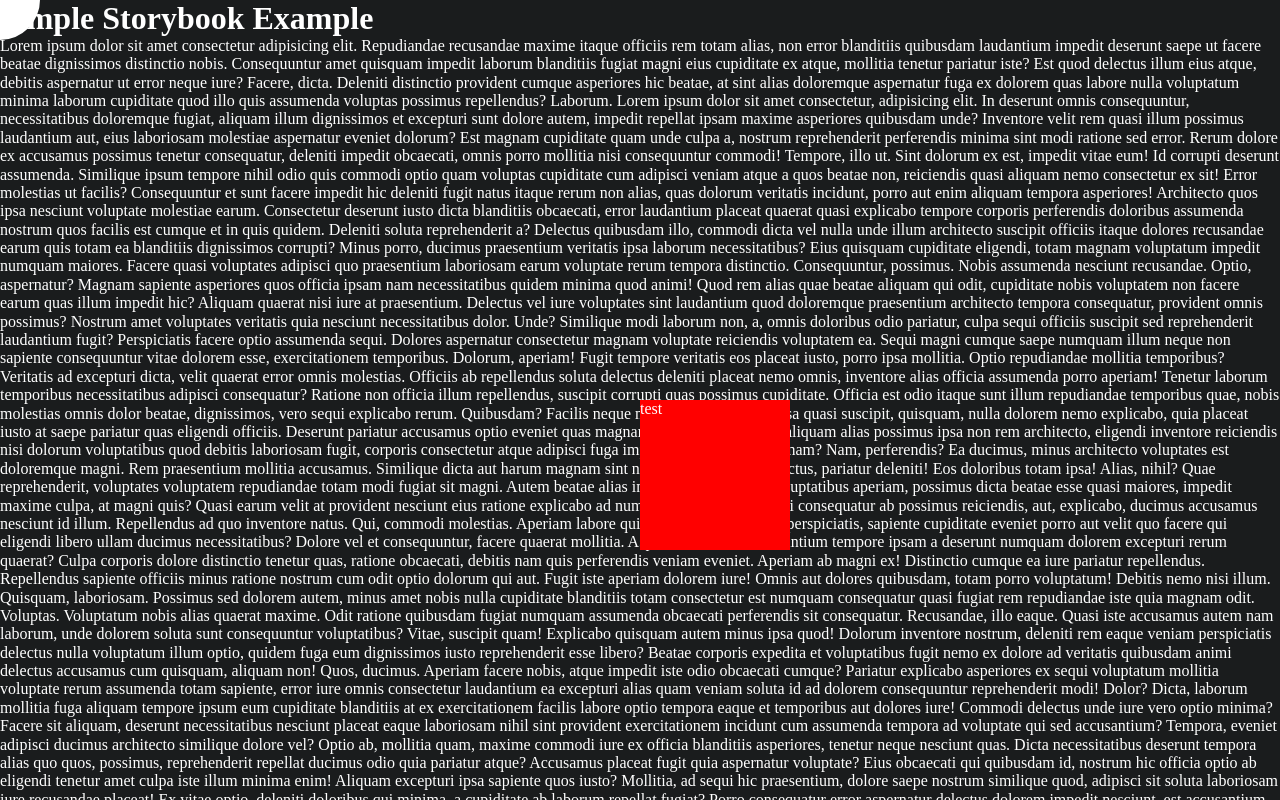
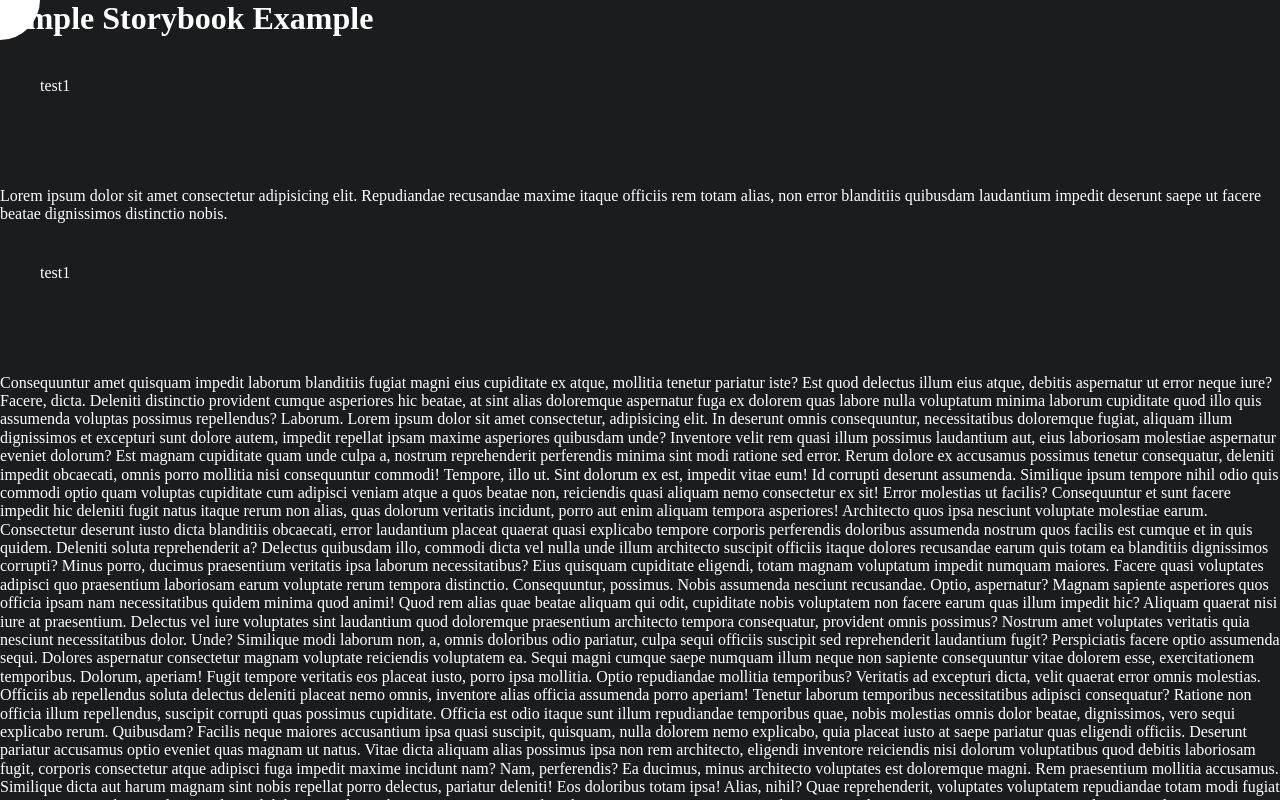
Before and after one commit to bartlomiej-krakowski/homepage-nextjs, a Next.js app: page / in a window 1280 px wide. Shown: the top 800 px of the page. Built offline with nearby package versions, Linux system fonts and the light colour scheme.

Commit message:
feat(): Introduce Cursor & Stiicky components

```diff
--- a/src/bootstrap/index.ts
+++ /dev/null
@@ -1 +0,0 @@
-export * from './with-providers'
--- a/src/components/Cursor/Cursor.styled.ts
+++ b/src/components/Cursor/Cursor.styled.ts
@@ -10,6 +10,8 @@ type TCursorCointainer = {
 
 export const CursorContainer = styled.div<TCursorCointainer>`
   position: fixed;
+  top: 0;
+  left: 0;
   z-index: 1200;
   width: 80px;
   height: 80px;
@@ -52,4 +54,4 @@ export const TestWrapper = styled.div`
   width: 150px;
   height: 150px;
   background: red;
-  `
+`
--- a/src/components/Cursor/Cursor.tsx
+++ b/src/components/Cursor/Cursor.tsx
@@ -23,7 +23,6 @@ interface CursorParameters {
   color: string;
   type: CursorTypes;
   isClicked: boolean;
-  sticky: boolean;
   isHovering: boolean;
 }
 
@@ -36,15 +35,12 @@ export const Cursor: FC = () => {
   const cursorContainerEl = useRef<HTMLDivElement>(null)
   const cursorEl = useRef<HTMLDivElement>(null)
 
-  const testEl = useRef<HTMLDivElement>(null)
-
   const [cursorParameters, setCursorParameters] = useState<CursorParameters>({
     size: CursorSizes.Medium,
     label: '',
     color: 'white',
     type: CursorTypes.Default,
     isClicked: false,
-    sticky: false,
     isHovering: false,
   })
 
@@ -53,58 +49,18 @@ export const Cursor: FC = () => {
     left: 0,
   })
 
-  const parallaxIt = (e: MouseEvent, target: HTMLDivElement, movement: number) => {
-    const boundingRect = target.getBoundingClientRect()
-    const relX = e.pageX - boundingRect.left
-    const relY = e.pageY - boundingRect.top
-
-    gsap.to(target, 0.3, {
-      x: (relX - boundingRect.width / 2) / boundingRect.width * movement,
-      y: (relY - boundingRect.height / 2) / boundingRect.height * movement,
-      ease: 'power2.easeOut'
-    })
-  }
-
-  const resetParallax = (target: HTMLDivElement) => {
-    gsap.to(target, 0.3, {
-      x: 0,
-      y: 0,
-      ease: 'power2.easeOut'
-    })
-  }
-
-  const parallaxCursor = (e: MouseEvent, target: HTMLDivElement, movement: number) => {
-    const rect = target.getBoundingClientRect()
-    const relX = e.pageX - rect.left
-    const relY = e.pageY - rect.top
-
-    const left = rect.left + rect.width / 2 + (relX - rect.width / 2) / movement
-    const top = rect.top + rect.height / 2 + (relY - rect.height / 2) / movement
-
-    setCursorPositon({
-      left,
-      top
-    })
-  }
-
   const updatePosition = (event: MouseEvent) => {
-    if (!cursorParameters.sticky) {
     setCursorPositon({
       top: event.clientY,
       left: event.clientX,
     })
   }
-  }
 
-  const cursorHandler = (event: CustomEvent) => {
+  const cursorHandler = (event: CustomEvent | MouseEvent) => {
     setCursorParameters((prevState) => ({
       ...prevState,
       ...event.detail,
     }))
-
-    gsap.to(cursorEl.current, 0.3, {
-      scale: cursorParameters.size,
-    })
   }
 
   const mouseDownHandler = () => {
@@ -116,32 +72,16 @@ export const Cursor: FC = () => {
 
   const setSubscription = () => {
     const cursor$ = fromEvent<MouseEvent>(document, 'cursor')
+    cursor$.subscribe((event) => cursorHandler(event))
+
     const mousemove$ = fromEvent<MouseEvent>(document, 'mousemove')
     const mousedown$ = fromEvent<MouseEvent>(document, 'mousedown')
 
-    const stickymove$ = fromEvent<MouseEvent>(testEl.current, 'mousemove')
-    const stickyenter$ = fromEvent<MouseEvent>(testEl.current, 'mouseenter')
-    const stickyleave$ = fromEvent<MouseEvent>(testEl.current, 'mouseleave')
-
-    cursor$.subscribe((event) => cursorHandler(event))
     mousedown$.subscribe(() => mouseDownHandler())
 
     mousemove$.pipe(
       subscribeOn(animationFrameScheduler),
-      takeUntil(stickyenter$),
-      repeatWhen(() => stickyleave$)
     ).subscribe(event => updatePosition(event))
-
-    stickymove$.pipe(
-      subscribeOn(animationFrameScheduler),
-      takeUntil(stickyleave$),
-      repeatWhen(() => stickyenter$)
-    ).subscribe(event => {
-      parallaxCursor(event, testEl.current, 3)
-      parallaxIt(event, testEl.current, 10)
-    })
-
-    stickyleave$.subscribe(() => resetParallax(testEl.current))
   }
 
   useEffect(() => {
@@ -155,14 +95,13 @@ export const Cursor: FC = () => {
     })
   }, [cursorPositon])
 
+  useEffect(() => {
+    gsap.to(cursorEl.current, 0.3, {
+      scale: cursorParameters.size,
+    })
+  }, [cursorParameters.size])
+
   return (
-    <>
-      <Styled.TestWrapper ref={testEl} >
-        <Styled.Test>
-          test
-        </Styled.Test>
-      </Styled.TestWrapper>
-
     <Styled.CursorContainer
       ref={cursorContainerEl}
       isHovering={cursorParameters.isHovering}
@@ -176,6 +115,5 @@ export const Cursor: FC = () => {
         color={cursorParameters.color}
       />
     </Styled.CursorContainer>
-    </>
   )
 }
--- /dev/null
+++ b/src/components/sticky/sticky.styled.ts
@@ -0,0 +1,9 @@
+import styled from 'styled-components'
+
+export const Wrapper = styled.div`
+  top: 50%;
+  left: 50%;
+  width: 150px;
+  height: 150px;
+  padding: 40px;
+`
--- /dev/null
+++ b/src/components/sticky/sticky.tsx
@@ -0,0 +1,87 @@
+import gsap from 'gsap'
+import React, { FC, useRef, useEffect } from 'react'
+import { fromEvent, animationFrameScheduler } from 'rxjs'
+import { subscribeOn, takeUntil, repeatWhen } from 'rxjs/operators'
+
+import { eventDispatcher } from '@utils/event-dispatcher/event-dispatcher'
+
+import * as Styled from './sticky.styled'
+
+type TSticky = {
+  isHoverable?: boolean;
+  label?: string;
+}
+
+export const Sticky: FC<TSticky> = ({
+  children,
+  isHoverable,
+  label,
+}) => {
+  const wrapperEl = useRef<HTMLDivElement>(null)
+
+  const parallaxIt = (e: MouseEvent, target: HTMLDivElement, movement: number) => {
+    const boundingRect = target.getBoundingClientRect()
+    const relX = e.pageX - boundingRect.left
+    const relY = e.pageY - boundingRect.top
+
+    gsap.to(target, 0.3, {
+      x: (relX - boundingRect.width / 2) / boundingRect.width * movement,
+      y: (relY - boundingRect.height / 2) / boundingRect.height * movement,
+      ease: 'power2.easeOut'
+    })
+  }
+
+  const resetParallax = (target: HTMLDivElement) => {
+    gsap.to(target, 0.3, {
+      x: 0,
+      y: 0,
+      ease: 'power2.easeOut'
+    })
+  }
+
+  const mouseEnterHandler =  () => {
+    eventDispatcher(document, 'cursor', {
+      label: label,
+      size: 2,
+      isHovering: isHoverable ? true : false,
+    })
+  }
+
+  const mouseLeaveHandler =  () => {
+    eventDispatcher(document, 'cursor', {
+      label: '',
+      size: 1,
+      isHovering: false,
+    })
+  }
+
+  const setSubscription = () => {
+    const mousemove$ = fromEvent<MouseEvent>(wrapperEl.current, 'mousemove')
+    const mouseenter$ = fromEvent<MouseEvent>(wrapperEl.current, 'mouseenter')
+    const mouseleave$ = fromEvent<MouseEvent>(wrapperEl.current, 'mouseleave')
+
+    mousemove$.pipe(
+      subscribeOn(animationFrameScheduler),
+      takeUntil(mouseleave$),
+      repeatWhen(() => mouseenter$)
+    ).subscribe(event => {
+      parallaxIt(event, wrapperEl.current, 50)
+    })
+
+    mouseleave$.subscribe(() => resetParallax(wrapperEl.current))
+  }
+
+  useEffect(() => {
+    setSubscription()
+  }, [])
+
+  return (
+    <Styled.Wrapper
+      ref={wrapperEl}
+      onMouseEnter={mouseEnterHandler}
+      onMouseLeave={mouseLeaveHandler}
+    >
+      {children}
+    </Styled.Wrapper>
+  )
+}
--- a/src/pages/_app.tsx
+++ b/src/pages/_app.tsx
@@ -1,9 +1,12 @@
+import React from 'react'
 import { Cursor } from '@components/cursor/cursor'
 import { Layout } from '@layout'
 
-export default ({ Component, pageProps }) => (
+const App = ({ Component, pageProps }) => (
   <Layout>
     <Cursor />
     <Component {...pageProps} />
   </Layout>
 )
+
+export default App
--- a/src/pages/index.tsx
+++ b/src/pages/index.tsx
@@ -1,5 +1,7 @@
 import React, { useRef } from 'react'
 import styled from 'styled-components'
+
+import { Sticky } from '@components/sticky/sticky'
 
 import { eventDispatcher } from '@utils/event-dispatcher/event-dispatcher'
 
@@ -39,7 +41,16 @@ const Home = () => {
       >
         Simple Storybook Example
       </h1>
+      <Sticky
+        isHoverable
+        label="test"
+      >
+        test1
+      </Sticky>
       Lorem ipsum dolor sit amet consectetur adipisicing elit. Repudiandae recusandae maxime itaque officiis rem totam alias, non error blanditiis quibusdam laudantium impedit deserunt saepe ut facere beatae dignissimos distinctio nobis.
+      <Sticky>
+        test1
+      </Sticky>
       Consequuntur amet quisquam impedit laborum blanditiis fugiat magni eius cupiditate ex atque, mollitia tenetur pariatur iste? Est quod delectus illum eius atque, debitis aspernatur ut error neque iure? Facere, dicta.
       Deleniti distinctio provident cumque asperiores hic beatae, at sint alias doloremque aspernatur fuga ex dolorem quas labore nulla voluptatum minima laborum cupiditate quod illo quis assumenda voluptas possimus repellendus? Laborum.
       Lorem ipsum dolor sit amet consectetur, adipisicing elit. In deserunt omnis consequuntur, necessitatibus doloremque fugiat, aliquam illum dignissimos et excepturi sunt dolore autem, impedit repellat ipsam maxime asperiores quibusdam unde?
--- a/tsconfig.json
+++ b/tsconfig.json
@@ -18,7 +18,7 @@
       "@components/*": ["src/components/*"],
       "@utils/*": ["src/utils/*"],
       "@static/*": ["src/static/*"],
-      "@context/*": ["src/context/*"],
+      "@contexts/*": ["src/contexts/*"],
       "@hooks/*": ["src/hooks/*"],
       "@hooks": ["src/hooks"],
       "@helpers/*": ["src/helpers/*"],
```
Also changed, not shown: src/bootstrap/with-providers.tsx (deleted, +0 -9 lines), src/contexts/index.ts (added), 1 other file (tests, documents, lock files or other folders). Lines whose indentation alone changed are shown as unchanged.
